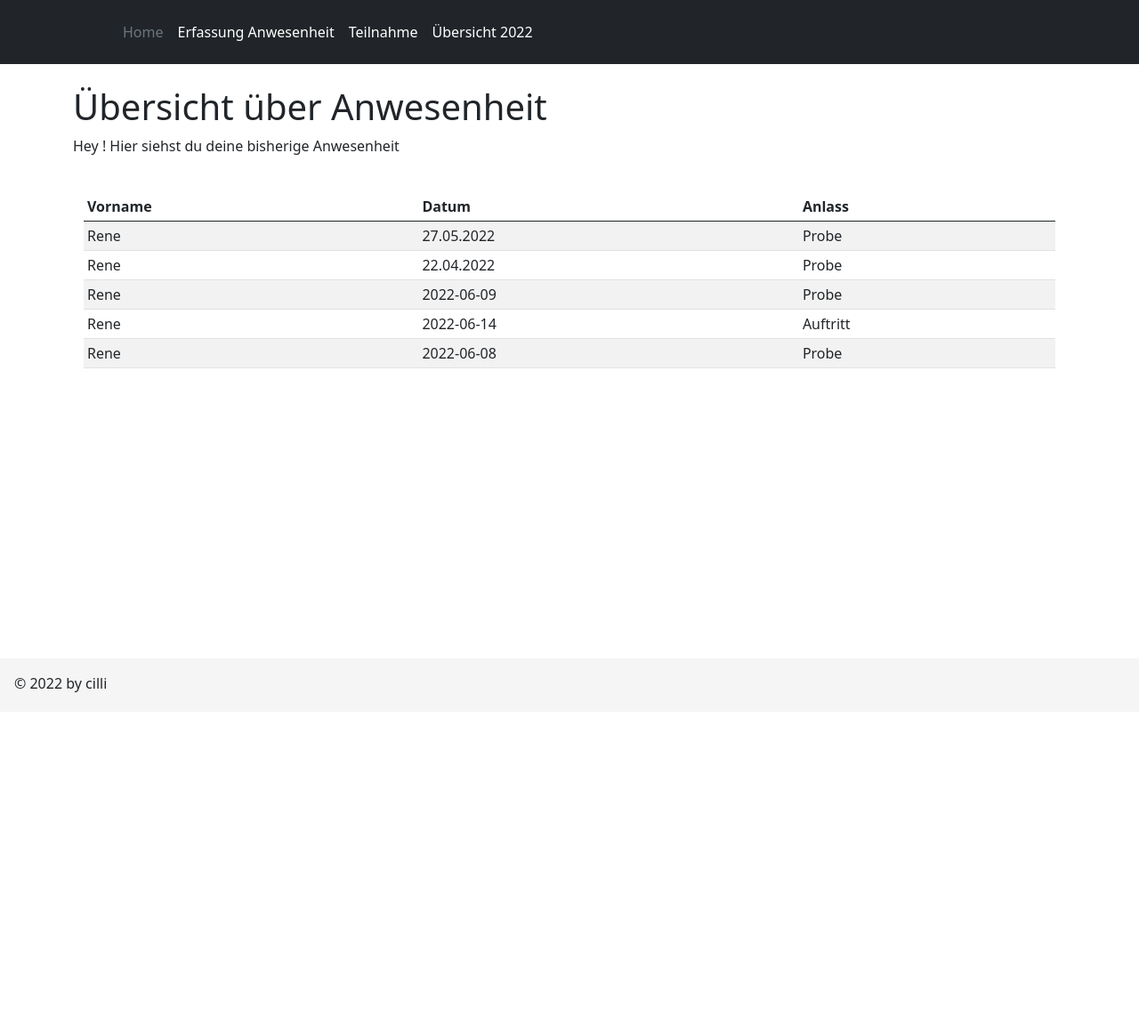
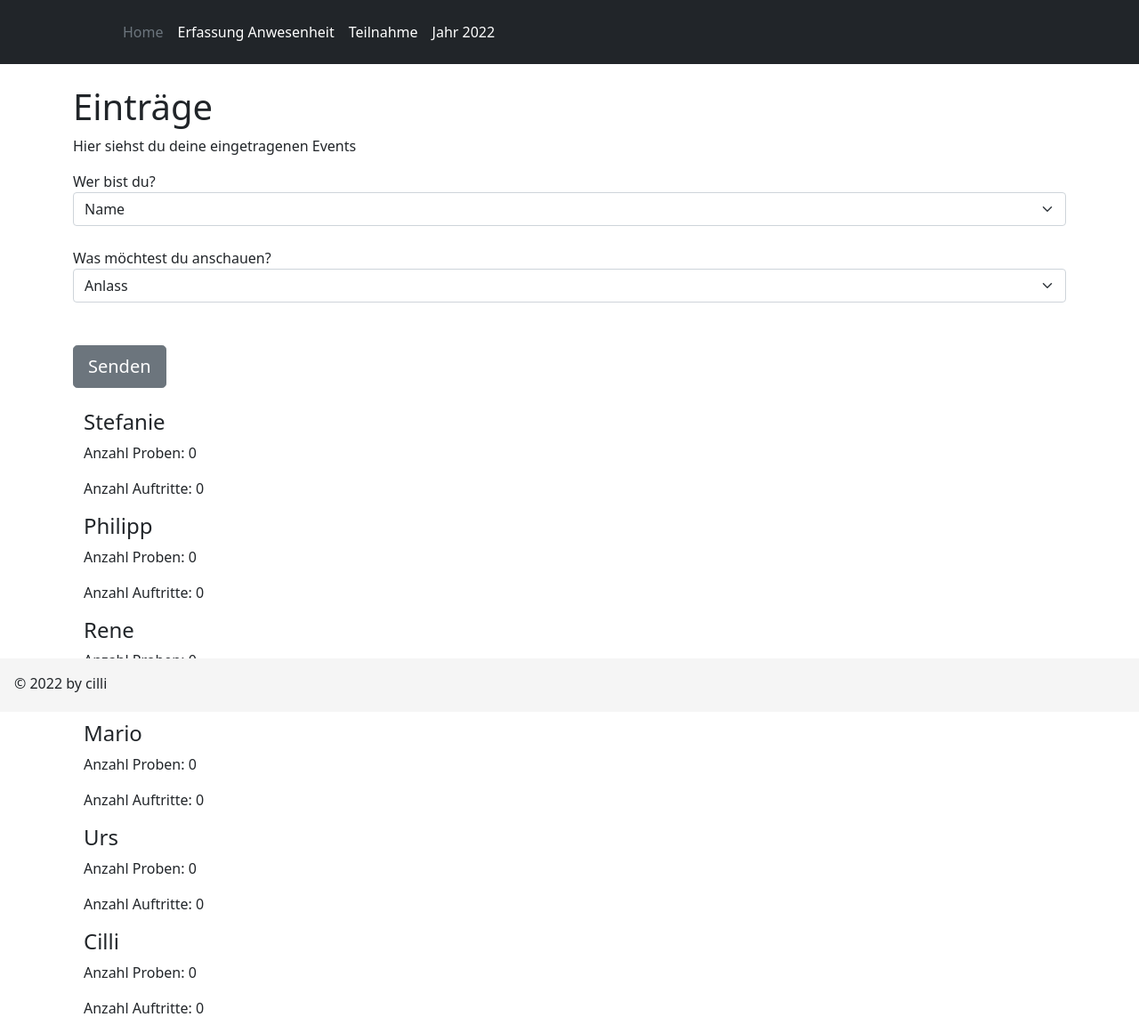
Before and after one commit to muimuiqu/projektarbeit, a Flask app: page /teilnahme/ in a window 1280 px wide. Shown: the whole page at 89% size. Before the commit the page ends 778 px from the top, so only its background shows below. Run offline with Flask 2, Linux system fonts and the light colour scheme; some libraries are stand-ins or nearby versions.

Commit message:
Bearbeitung Berechnungen

```diff
--- a/aktivitaeten_2.json
+++ b/aktivitaeten_2.json
@@ -23,5 +23,20 @@
         "Vorname": "Rene",
         "Datum": "2022-06-08",
         "Event": "Probe"
+    },
+    {
+        "Vorname": "Stefanie",
+        "Datum": "2022-06-09",
+        "Event": "Probe"
+    },
+    {
+        "Vorname": "Stefanie",
+        "Datum": "2022-06-08",
+        "Event": "Auftritt"
+    },
+    {
+        "Vorname": "Stefanie",
+        "Datum": "2022-06-23",
+        "Event": "Auftritt"
     }
 ]
--- a/main.py
+++ b/main.py
@@ -39,17 +39,8 @@
     return render_template("ok.html")
 
 
-@app.route("/teilnahme/")
+@app.route("/teilnahme/")  # Teilnahme
 def teilnahme():
-    with open("aktivitaeten_2.json") as open_file:
-        json_as_string = open_file.read()
-        datei_inhalt = loads(json_as_string)
-    return render_template("/teilnahme.html", datei_inhalt=datei_inhalt)
-
-
-@app.route("/berechnung/")
-def berechnung():
-
     with open("aktivitaeten_2.json", "r") as open_file:
         json_as_string = open_file.read()
         datei_inhalt = loads(json_as_string)
@@ -131,7 +122,7 @@
             except:
                 continue
 
-    return render_template("berechnung.html",
+    return render_template("teilnahme.html",
                            summe_proben_stefanie=summe_proben_stefanie,
                            summe_proben_philipp=summe_proben_philipp,
                            summe_proben_rene=summe_proben_rene,
@@ -146,5 +137,13 @@
                            summe_auftritte_cilli=summe_auftritte_cilli,)
 
 
+@app.route("/berechnung/")  # Jahr 2022
+def berechnung():
+    with open("aktivitaeten_2.json") as open_file:
+        json_as_string = open_file.read()
+        datei_inhalt = loads(json_as_string)
+    return render_template("/berechnung.html", datei_inhalt=datei_inhalt)
+
+
 if __name__ == "__main__":
     app.run(debug=True, port=5000)
--- a/templates/formular.html
+++ b/templates/formular.html
@@ -17,7 +17,7 @@
           <li><a href="/" class="nav-link px-2 text-secondary">Home</a></li>
           <li><a href="/formular" class="nav-link active px-2 text-white">Erfassung Anwesenheit</a></li>
           <li><a href="/teilnahme" class="nav-link px-2 text-white">Teilnahme</a></li>
-            <li><a href="/berechnung" class="nav-link px-2 text-white">Übersicht 2022</a></li>
+            <li><a href="/berechnung" class="nav-link px-2 text-white">Jahr 2022</a></li>
         </ul>
 
 
@@ -28,7 +28,7 @@
 
 <div class="container"><br>
     <h1>Eingabe Anwesenheit</h1>
-<br><br>
+<br>
     <form method="POST">
         <label for="name">Wer bist du?</label>
         <select class="form-select" aria-label="Default select example" name="vorname">
--- a/templates/index.html
+++ b/templates/index.html
@@ -17,7 +17,7 @@
           <li><a href="/" class="nav-link active px-2 text-secondary">Home</a></li>
           <li><a href="/formular" class="nav-link px-2 text-white">Erfassung Anwesenheit</a></li>
           <li><a href="/teilnahme" class="nav-link px-2 text-white">Teilnahme</a></li>
-            <li><a href="/berechnung" class="nav-link px-2 text-white">Übersicht 2022</a></li>
+            <li><a href="/berechnung" class="nav-link px-2 text-white">Jahr 2022</a></li>
         </ul>
 
 
--- a/templates/ok.html
+++ b/templates/ok.html
@@ -17,7 +17,7 @@
           <li><a href="/" class="nav-link px-2 text-secondary">Home</a></li>
           <li><a href="/formular" class="nav-link px-2 text-white">Erfassung Anwesenheit</a></li>
           <li><a href="/teilnahme" class="nav-link active px-2 text-white">Teilnahme</a></li>
-            <li><a href="/berechnung" class="nav-link px-2 text-white">Übersicht 2022</a></li>
+            <li><a href="/berechnung" class="nav-link px-2 text-white">Jahr 2022</a></li>
         </ul>
 
 
--- a/templates/teilnahme.html
+++ b/templates/teilnahme.html
@@ -3,7 +3,7 @@
 <head>
     <meta charset="UTF-8">
     <link rel="stylesheet" href="{{url_for('static', filename='bootstrap/css/bootstrap.min.css') }}">
-    <title>Übersicht</title>
+    <title>Anwesenheit 2022</title>
 </head>
 <body>
 <header class="p-3 bg-dark text-white">
@@ -17,7 +17,7 @@
           <li><a href="/" class="nav-link px-2 text-secondary">Home</a></li>
           <li><a href="/formular" class="nav-link px-2 text-white">Erfassung Anwesenheit</a></li>
           <li><a href="/teilnahme" class="nav-link active px-2 text-white">Teilnahme</a></li>
-            <li><a href="/berechnung" class="nav-link px-2 text-white">Übersicht 2022</a></li>
+            <li><a href="/berechnung" class="nav-link px-2 text-white">Jahr 2022</a></li>
         </ul>
 
 
@@ -26,32 +26,53 @@
     </div>
   </header>
 <div class="container"><br>
-    <h1>Übersicht über Anwesenheit</h1>
-    <p>Hey {{ value }}! Hier siehst du deine bisherige Anwesenheit</p>
-<div class="container">
-        <br>
-        {% if datei_inhalt %}
-            <table class="table table-striped table-sm">
-                <thead>
-                    <tr>
-                        <th>Vorname</th>
-                        <th>Datum</th>
-                        <th>Anlass</th>
-                    </tr>
-                </thead>
-                <tbody>
-                    {% for eintrag in datei_inhalt: %}
-                    <tr>
-                        {% for item, value in eintrag.items(): %}
-                        <td>{{ value }}</td>
-                        {% endfor %}
-                    </tr>
-                    {% endfor %}
-                </tbody>
-            </table>
-        {% else %}
-            <p> Keine Einträge vorhanden.</p>
-        {% endif %}
+    <h1>Einträge</h1>
+    <p>Hier siehst du deine eingetragenen Events</p>
+    <form method="POST">
+        <label for="wer">Wer bist du?</label>
+        <select class="form-select" aria-label="Default select example" name="vorname">
+            <option value="vorname">Name</option>
+            <option value="Stefanie">Stefanie</option>
+            <option value="Philipp">Philipp</option>
+            <option value="Rene">Rene</option>
+            <option value="Mario">Mario</option>
+            <option value="Urs">Urs</option>
+            <option value="Cilli">Cilli</option>
+        </select>
+    <br>
+    <div class="form-group">
+        <label for="was">Was möchtest du anschauen?</label>
+        <select class="form-select" aria-label="Default select example" name="event">
+            <option value ="event">Anlass</option>
+            <option value="event">Probe</option>
+            <option value="event">Auftritte</option>
+        </select>
+    </div>
+        <br><br>
+  <button type="submit" class="btn btn-secondary btn-lg btn-block">Senden</button>
+    </form>
+
+    <div class="container"><br>
+        <h4>Stefanie</h4>
+        <p>Anzahl Proben: {{ summe_proben_stefanie }}</p>
+        <p>Anzahl Auftritte: {{ summe_auftritte_stefanie }}</p>
+        <h4>Philipp</h4>
+        <p>Anzahl Proben: {{ summe_proben_philipp }}</p>
+        <p>Anzahl Auftritte: {{ summe_auftritte_philipp }}</p>
+        <h4>Rene</h4>
+        <p>Anzahl Proben: {{ summe_proben_rene }}</p>
+        <p>Anzahl Auftritte: {{ summe_auftritte_rene }}</p>
+        <h4>Mario</h4>
+        <p>Anzahl Proben: {{ summe_proben_mario }}</p>
+        <p>Anzahl Auftritte: {{ summe_auftritte_mario }}</p>
+        <h4>Urs</h4>
+        <p>Anzahl Proben: {{ summe_proben_urs }}</p>
+        <p>Anzahl Auftritte: {{ summe_auftritte_urs }}</p>
+        <h4>Cilli</h4>
+        <p>Anzahl Proben: {{ summe_proben_cilli }}</p>
+        <p>Anzahl Auftritte: {{ summe_auftritte_cilli }}</p>
     </div>
 </div>
+
+
 {% include "footer.html" %}
```
Also changed, not shown: templates/berechnung.html (+28 -33 lines), README.md.
